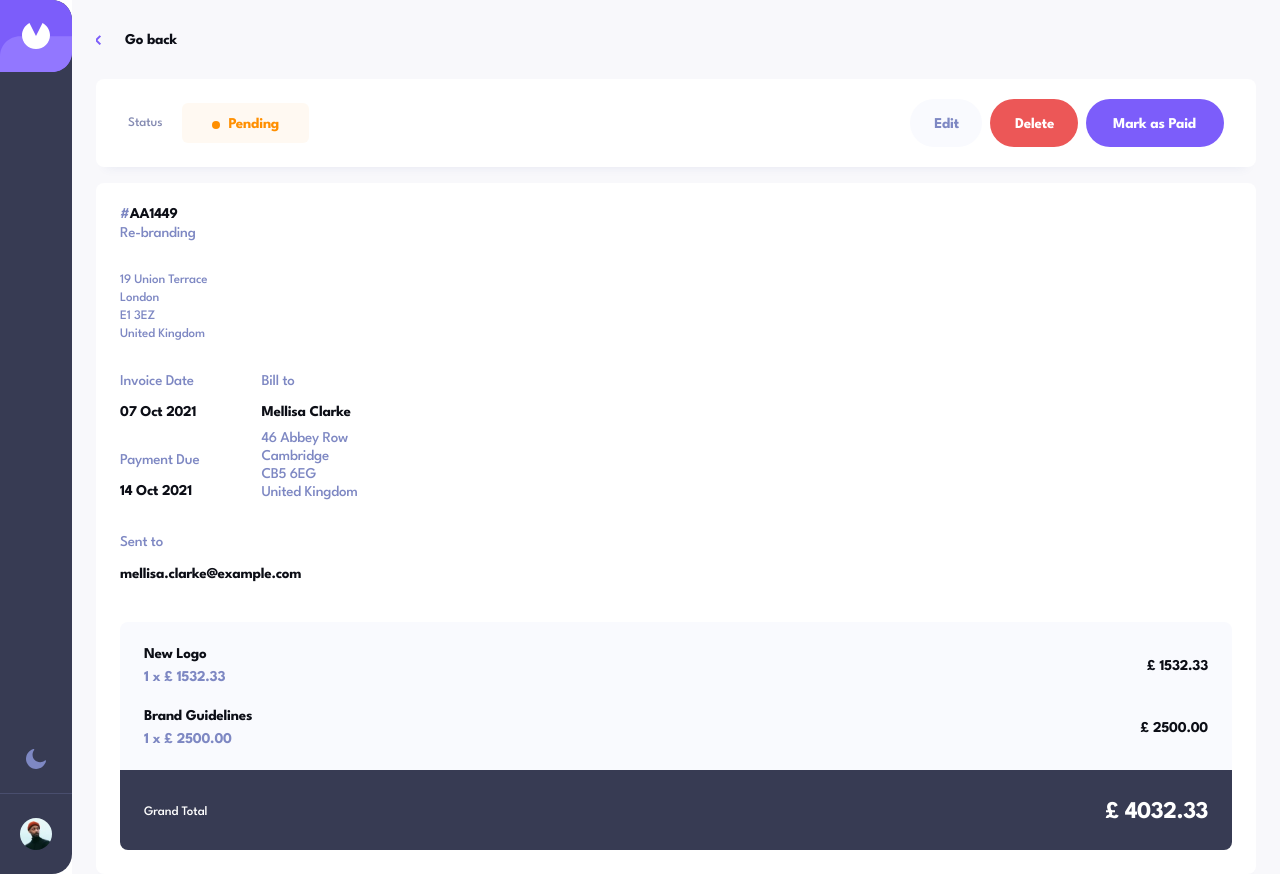
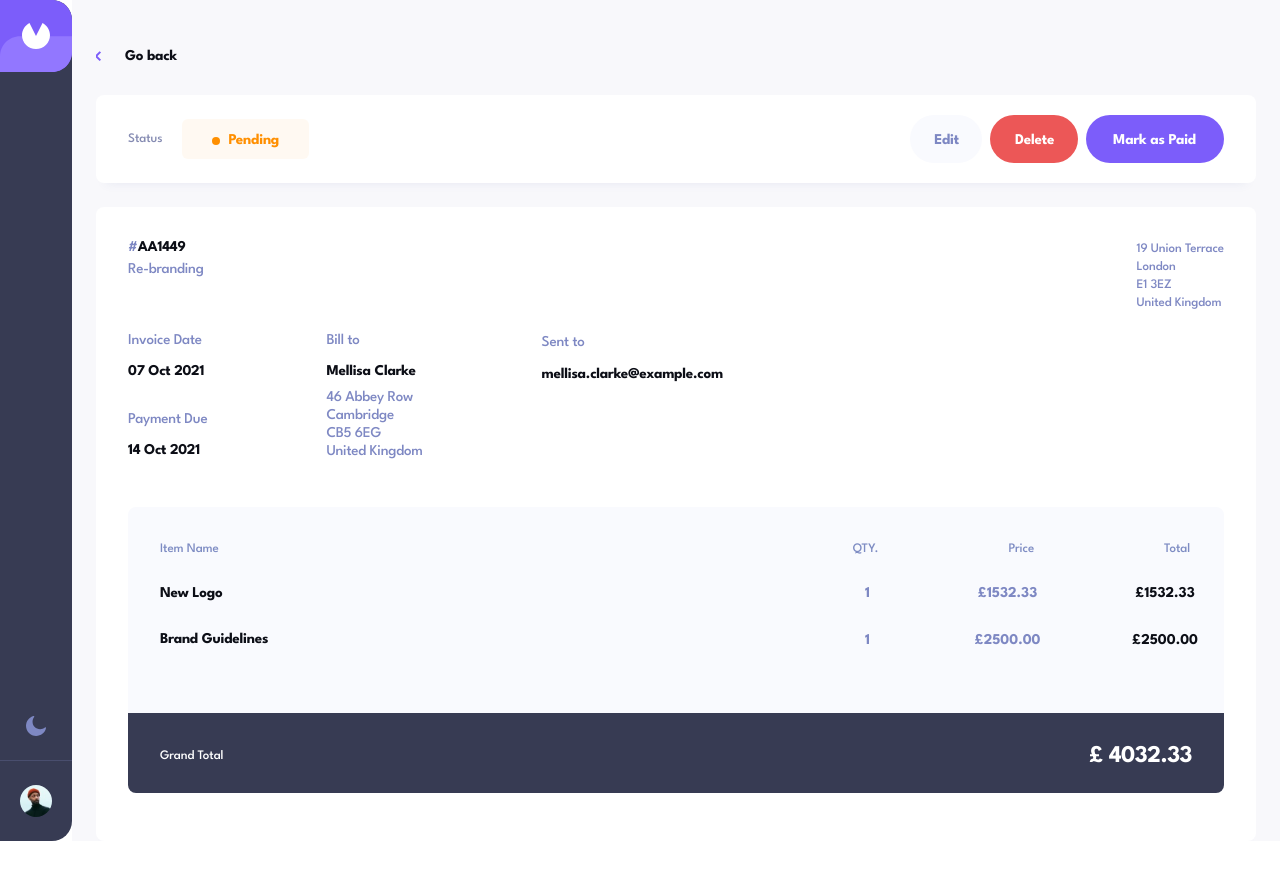
Before and after one commit to Bletfen/Invoice-App, a React (Vite) app: page /AA1449 in a window 1280 px wide. After the commit the page ends 841 px from the top, so only its background shows below. Built offline with nearby package versions, Linux system fonts and the light colour scheme.

Commit message:
invoice page tablet display

```diff
--- a/src/pages/Invoice.tsx
+++ b/src/pages/Invoice.tsx
@@ -38,6 +38,7 @@ export default function Invoice() {
     >
       <div
         className="mt-[3.3rem]
+        md:mt-[4.9rem]
         px-[2.4rem]"
       >
         <div
@@ -76,10 +77,20 @@ export default function Invoice() {
         <div
           className="p-[2.4rem] bg-white rounded-[0.8rem]
           shadow-[0_10px_10px_-10px_rgba(72,84,159,0.1)]
-          mt-[1.6rem]"
+          mt-[1.6rem] md:mt-[2.4rem]
+          md:pt-[3.3rem] md:pb-[4.8rem]
+          md:px-[3.2rem]"
         >
           <div>
-            <div className="flex flex-col gap-[0.4rem] mb-[3rem]">
+            <div
+              className="md:flex md:justify-between
+              md:mb-[2.1rem]"
+            >
+              <div
+                className="flex flex-col gap-[0.4rem]
+                md:gap-[0.7rem] mb-[3rem]
+                md:mb-[unset]"
+              >
                 <h3
                   className="text-[1.5rem] font-bold
                 leading-[1.5rem] tracking-[-0.25px]
@@ -100,18 +111,26 @@ export default function Invoice() {
                 className="flex flex-col
               text-[1.3rem] font-[500]
               leading-[1.8rem] tracking-[-0.1px]
-              text-[#7e88c3] mb-[3.1rem]"
+              text-[#7e88c3] mb-[3.1rem] md:mb-[unset]"
               >
                 <span>{getInvoice.senderAddress.street}</span>
                 <span>{getInvoice.senderAddress.city}</span>
                 <span>{getInvoice.senderAddress.postCode}</span>
                 <span>{getInvoice.senderAddress.country}</span>
               </div>
+            </div>
             <div
               className="flex items-center gap-[6.2rem]
-              mb-[3.2rem]"
+              mb-[3.2rem]
+              flex-wrap
+              md:items-start
+              md:gap-[11.9rem]
+              md:mb-[4.7rem]"
             >
-              <div className="flex flex-col gap-[3.1rem]">
+              <div
+                className="flex flex-col gap-[3.1rem]
+                "
+              >
                 <div className="flex flex-col gap-[1.3rem]">
                   <span
                     className="text-[1.5rem] font-[500]
@@ -174,7 +193,6 @@ export default function Invoice() {
                   <span>{getInvoice.clientAddress.country}</span>
                 </div>
               </div>
-            </div>
               <div
                 className="flex flex-col gap-[1.3rem]
               mb-[3.8rem]"
@@ -194,20 +212,44 @@ export default function Invoice() {
                   {getInvoice.clientEmail}
                 </span>
               </div>
+            </div>
+
             <div
               className="px-[2.4rem] pt-[2.5rem]
-              bg-[#f9fafe] rounded-t-[0.8rem]"
+              bg-[#f9fafe] rounded-t-[0.8rem]
+              md:p-[unset] md:pt-[3.3rem]
+              md:pl-[3.2rem] md:pr-[3.4rem]
+              md:pb-[3.9rem]"
             >
               <div
                 className="flex flex-col pb-[2.3rem]
                 gap-[2.4rem]"
               >
+                <div
+                  className="hidden md:flex
+                  md:justify-between
+                  text-[1.3rem] font-[500]
+                  leading-[1.8rem] tracking-[-0.1px] text-[#7e8cc3]"
+                >
+                  <span>Item Name</span>
+                  <div className="flex gap-[13rem]">
+                    <span>QTY.</span>
+                    <span>Price</span>
+                    <span>Total</span>
+                  </div>
+                </div>
                 {getInvoice.items.map((item) => (
                   <div
+                    key={item.id}
                     className="flex justify-between
-                    items-center"
+                    items-center md:block
+                    "
                   >
-                    <div className="flex flex-col gap-[0.8rem]">
+                    <div
+                      className="flex flex-col
+                      md:flex-row md:justify-between
+                      md:items-center"
+                    >
                       <h4
                         className="text-[1.5rem] font-bold
                         leading-[1.5rem] tracking-[-0.25px]
@@ -215,19 +257,57 @@ export default function Invoice() {
                       >
                         {item.name}
                       </h4>
+                      <div
+                        className="hidden md:flex
+                        md:items-center gap-[10rem]
+                        "
+                      >
                         <p
-                        className="text-[1.5rem]
-                        font-bold leading-[1.5rem] tracking-[-0.25px]
-                        text-[#7e88c3]"
+                          className="
+                          md:w-[1rem]
+                          text-[1.5rem] font-bold text-[#7e88c3]
+                          flex gap-[0.3rem] md:gap-[unset]
+                        "
                         >
-                        {item.quantity} x £ {item.price.toFixed(2)}
+                          {item.quantity}{" "}
+                          <span className="block md:hidden">
+                            x £ {item.price}
+                          </span>
+                        </p>
+                        <div
+                          className="md:w-[6.5rem]
+                          flex justify-center"
+                        >
+                          <p
+                            className="
+                        hidden md:flex text-[1.5rem] font-bold text-[#7e88c3]"
+                          >
+                            <span>£</span> <span>{item.price.toFixed(2)}</span>
                           </p>
                         </div>
-                    <div>
+                        <div
+                          className="md:w-[5rem]
+                          flex justify-center"
+                        >
+                          <p
+                            className="
+                          md:w-[12rem]
+                        hidden md:flex text-[1.5rem] font-bold text-[#0c0e16]
+                        "
+                          >
+                            <span>£</span>
+                            <span>
+                              {(item.quantity * item.price).toFixed(2)}
+                            </span>
+                          </p>
+                        </div>
+                      </div>
+                    </div>
+                    <div className="md:hidden">
                       <p
                         className="text-[1.5rem] font-bold
                         leading-[1.5rem] tracking-[-0.25px]
-                        text-[#0c0e16]"
+                        text-[#0c0e16] text-end"
                       >
                         £ {(item.quantity * item.price).toFixed(2)}
                       </p>
@@ -239,7 +319,8 @@ export default function Invoice() {
             <div
               className="px-[2.4rem] pt-[2.6rem]
               bg-[#373b53] rounded-b-[0.8rem] pb-[2.2rem]
-              flex justify-between items-center"
+              flex justify-between items-center
+              md:px-[3.2rem] md:pt-[2.7rem] md:pb-[2.1rem]"
             >
               <span
                 className="text-[1.3rem] font-[500]
--- a/src/types.d.ts
+++ b/src/types.d.ts
@@ -5,6 +5,7 @@ interface IFilter {
 }
 
 interface IItems {
+  id: string;
   name: string;
   quantity: number;
   price: number;
```
Lines whose indentation alone changed are shown as unchanged.
